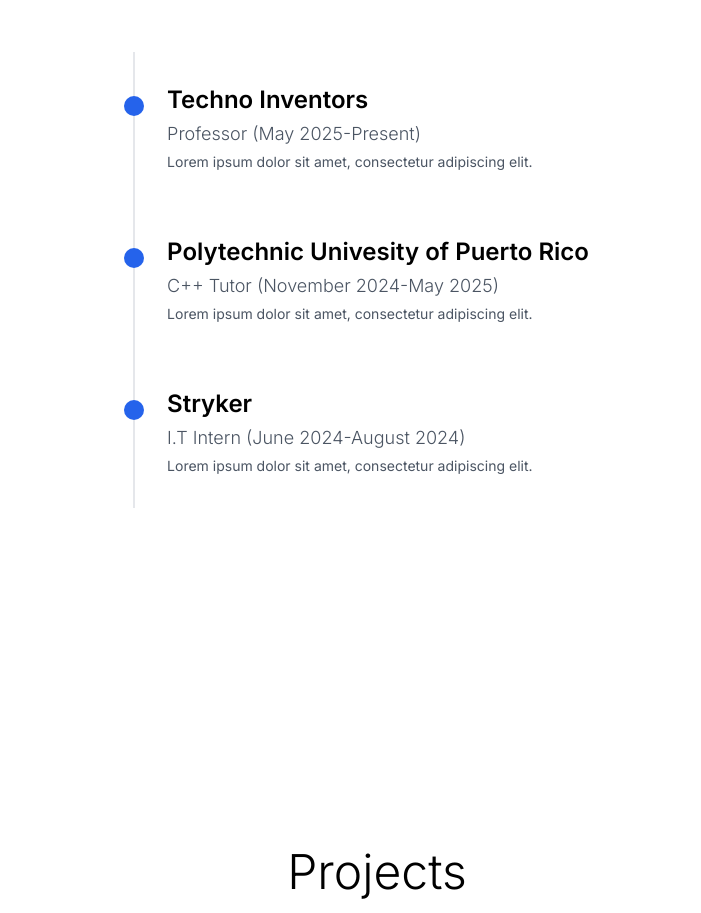
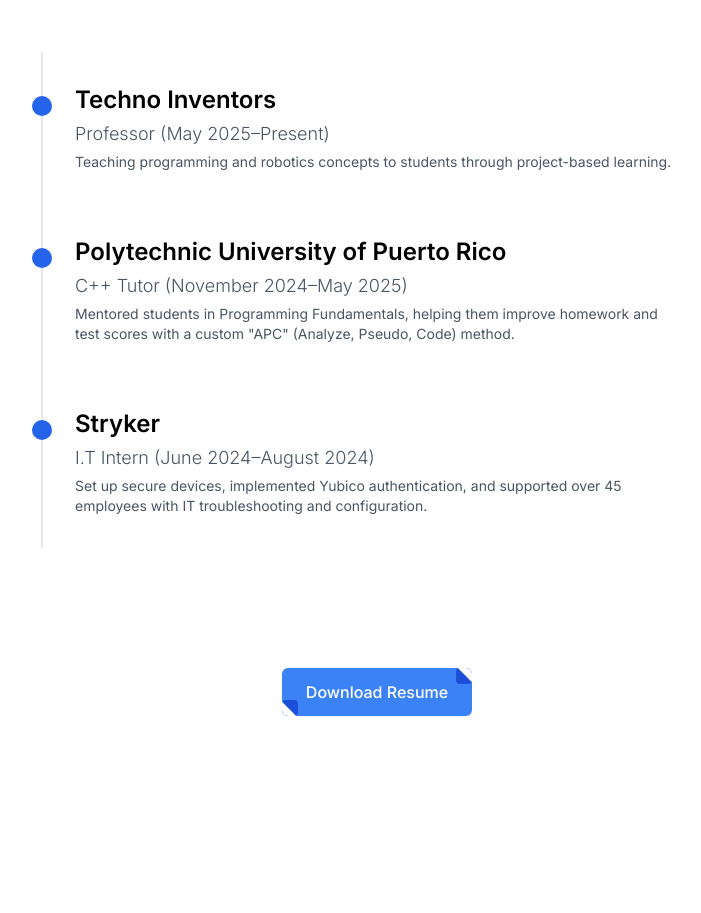
Before and after one commit to jcas12/Julio-C.-Portfolio, a React (Vite) app: page / in a window 1280 px wide. Shown: the part 1020-1933 px from the top of the page, without its empty margins (423-1124 px from the left). Built offline with nearby package versions, Linux system fonts and the light colour scheme.

Commit message:
Added custom button from uiverse

```diff
--- a/src/components/Experience.jsx
+++ b/src/components/Experience.jsx
@@ -1,46 +1,69 @@
 const Experience = () => {
   return (
-    <div id="experience" className="flex min-h-screen w-full
-    flex-col items-center justify-center gap-20 p-14 lg:p-36">
-      <h1 className="text-center text-5xl font-light ">Experience</h1>
-      <div className="flex flex-wrap gap-0 md:flex-nowrap md:gap-10 ">
+    <div
+      id="experience"
+      className="flex min-h-screen w-full flex-col items-center justify-center gap-20 p-14 lg:p-36"
+    >
+      <h1 className="text-center text-5xl font-light">Experience</h1>
+
+      <div className="flex flex-wrap gap-0 md:flex-nowrap md:gap-10">
         <div className="flex-1">
 
-          <div className="relative space-y-1 border-l-2 p-8
-          text-left">
+          {/* Techno Inventors */}
+          <div className="relative space-y-1 border-l-2 p-8 text-left">
             <h3 className="text-xl font-semibold md:text-2xl">Techno Inventors</h3>
-            <p className="font-light text-lg text-gray-600">Professor (May 2025-Present)</p>
+            <p className="font-light text-lg text-gray-600">Professor (May 2025–Present)</p>
             <p className="text-sm text-gray-600">
-              Lorem ipsum dolor sit amet, consectetur adipiscing elit.
+              Teaching programming and robotics concepts to students through project-based learning.
             </p>
             <span className="absolute -left-[11px] top-10 h-5 w-5 rounded-full bg-blue-600"></span>
           </div>
 
-          <div className="relative space-y-1 border-l-2 p-8
-          text-left">
-            <h3 className="text-xl font-semibold md:text-2xl">Polytechnic Univesity
-              of Puerto Rico</h3>
-            <p className="font-light text-lg text-gray-600">C++ Tutor (November 2024-May 2025) </p>
+          {/* Polytechnic University */}
+          <div className="relative space-y-1 border-l-2 p-8 text-left">
+            <h3 className="text-xl font-semibold md:text-2xl">
+              Polytechnic University of Puerto Rico
+            </h3>
+            <p className="font-light text-lg text-gray-600">C++ Tutor (November 2024–May 2025)</p>
             <p className="text-sm text-gray-600">
-              Lorem ipsum dolor sit amet, consectetur adipiscing elit.
+              Mentored students in Programming Fundamentals, helping them improve homework
+              and test scores with a custom "APC" (Analyze, Pseudo, Code) method.
             </p>
             <span className="absolute -left-[11px] top-10 h-5 w-5 rounded-full bg-blue-600"></span>
           </div>
 
-          <div className="relative space-y-1 border-l-2 p-8
-          text-left">
+          {/* Stryker */}
+          <div className="relative space-y-1 border-l-2 p-8 text-left">
             <h3 className="text-xl font-semibold md:text-2xl">Stryker</h3>
-            <p className="font-light text-lg text-gray-600">I.T Intern (June 2024-August 2024)</p>
+            <p className="font-light text-lg text-gray-600">I.T Intern (June 2024–August 2024)</p>
             <p className="text-sm text-gray-600">
-              Lorem ipsum dolor sit amet, consectetur adipiscing elit.
+              Set up secure devices, implemented Yubico authentication,
+              and supported over 45 employees with IT troubleshooting and configuration.
             </p>
             <span className="absolute -left-[11px] top-10 h-5 w-5 rounded-full bg-blue-600"></span>
           </div>
-
         </div>
       </div>
+
+      {/* Download Resume Button */}
+      <a
+        href="/resume.pdf"
+        download
+        className="relative mt-10 flex items-center px-6 py-3 overflow-hidden font-medium transition-all bg-blue-500 rounded-md group"
+      >
+        <span className="absolute top-0 right-0 inline-block w-4 h-4 transition-all duration-500 ease-in-out bg-blue-700 rounded group-hover:-mr-4 group-hover:-mt-4">
+          <span className="absolute top-0 right-0 w-5 h-5 rotate-45 translate-x-1/2 -translate-y-1/2 bg-white" />
+        </span>
+        <span className="absolute bottom-0 rotate-180 left-0 inline-block w-4 h-4 transition-all duration-500 ease-in-out bg-blue-700 rounded group-hover:-ml-4 group-hover:-mb-4">
+          <span className="absolute top-0 right-0 w-5 h-5 rotate-45 translate-x-1/2 -translate-y-1/2 bg-white" />
+        </span>
+        <span className="absolute bottom-0 left-0 w-full h-full transition-all duration-500 ease-in-out delay-200 -translate-x-full bg-blue-600 rounded-md group-hover:translate-x-0" />
+        <span className="relative w-full text-left text-white transition-colors duration-200 ease-in-out group-hover:text-white">
+          Download Resume
+        </span>
+      </a>
     </div>
-  )
-}
+  );
+};
 
-export default Experience
+export default Experience;
```
